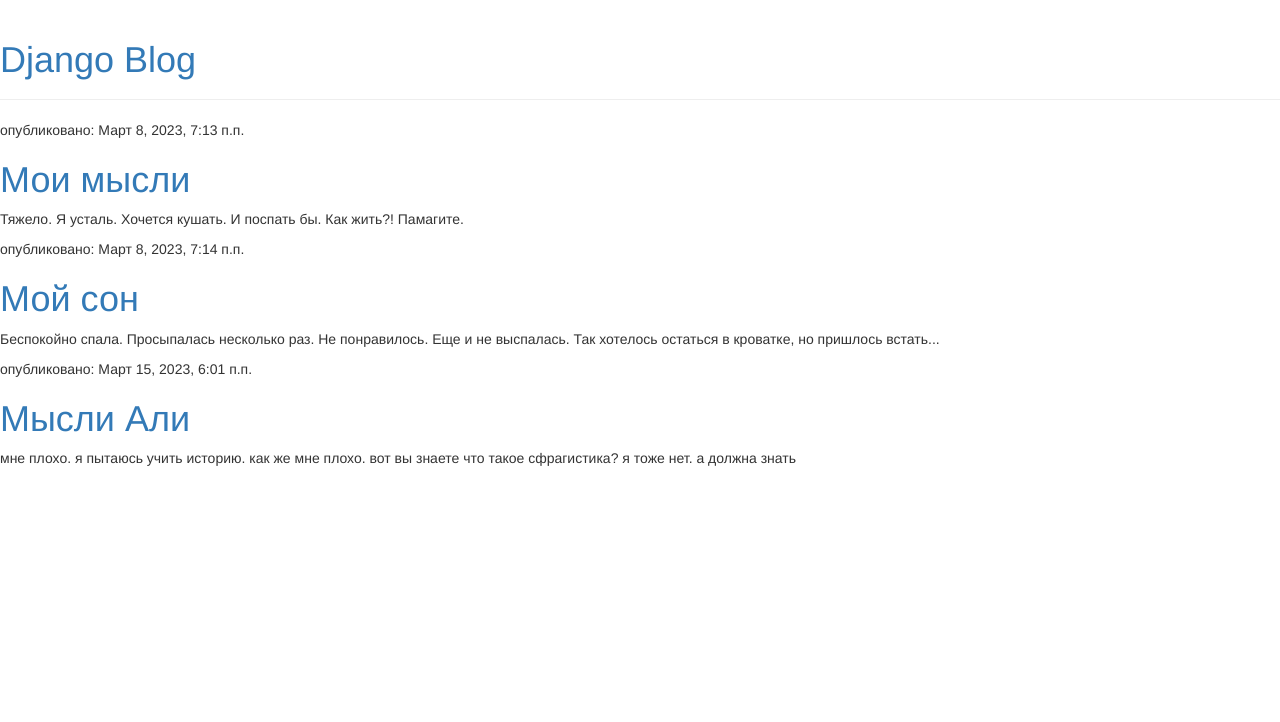
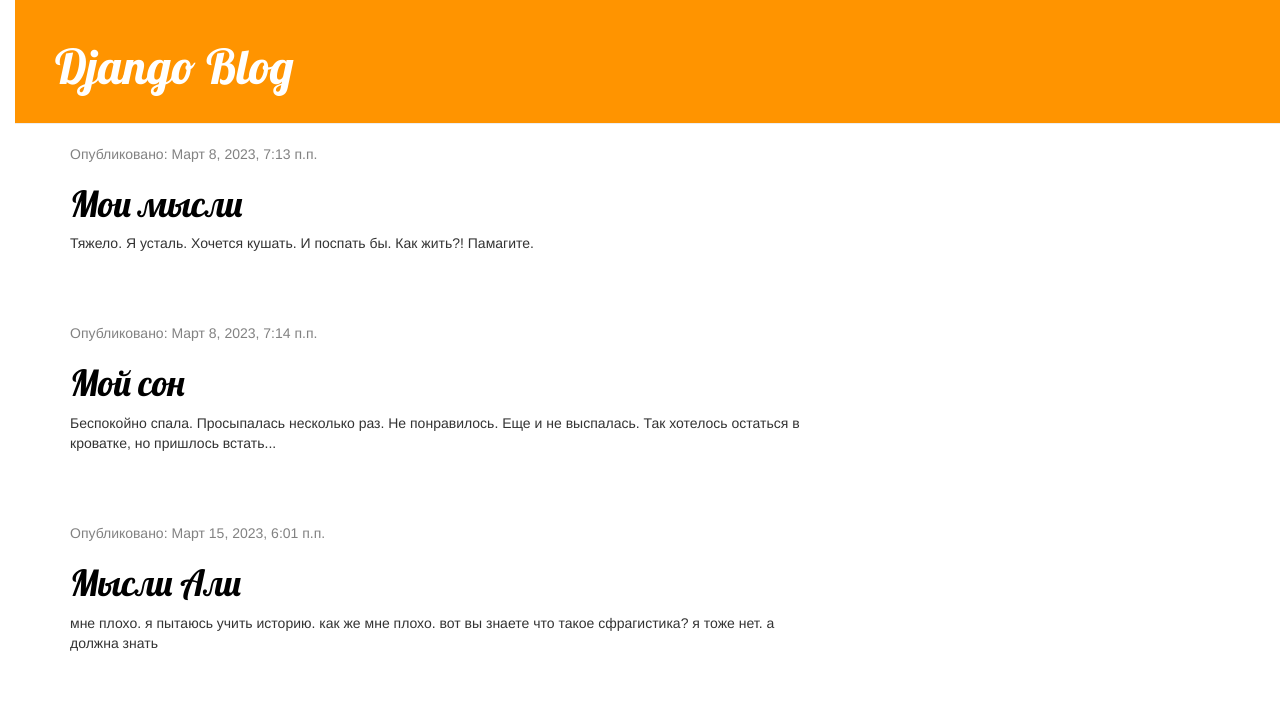
Before and after one commit to Anaginn/my-first-blog, a Django app: page / in a window 1280 px wide. Shown: the top 722 px of the page. Run offline with Django 3.2, Linux system fonts and the light colour scheme; data comes from the database, SQL or seed files in the repository; some libraries are stand-ins or nearby versions.

Commit message:
оно работает, но тока в варианте без инета

```diff
--- a/blog/templates/blog/post_list.html
+++ b/blog/templates/blog/post_list.html
@@ -4,6 +4,7 @@
         <title>Django blog</title>
         <link rel = "stylesheet" href = "//maxcdn.bootstrapcdn.com/bootstrap/3.2.0/css/bootstrap.min.css">
         <link rel = "stylesheet" href = "//maxcdn.bootstrapcdn.com/bootstrap/3.2.0/css/bootstrap-theme.min.css">
+         <link rel= "stylesheet" href="{% static 'css/blog.css' %}">
         <link href = "https://fonts.googleapis.com/css?family=Lobster&subset=latin,cyrillic" rel="stylesheet" type="text/css">
         <link href = " blog.css ">
     </head>
@@ -12,13 +13,21 @@
             <h1><a href="/">Django Blog</a></h1>
         </div>
 
-        {% for post in posts %}
-        <div class="post">
-            <p>опубликовано: {{ post.published_date }}</p>
-            <h1><a href="">{{ post.title }}</a></h1>
-            <p>{{ post.text|linebreaksbr }}</p>
+        <div class="content container">
+            <div class="row">
+                <div class="col-md-8">
+                    {% for post in posts %}
+                        <div class="post">
+                            <div class="date">
+                                <p>Опубликовано: {{ post.published_date }}</p>
+                            </div>
+                            <h1><a href="">{{ post.title }}</a></h1>
+                            <p>{{ post.text|linebreaksbr }}</p>
+                        </div>
+                    {% endfor %}
+                </div>
+            </div>
         </div>
-        {% endfor %}
 
     </body>
 </html>
```
